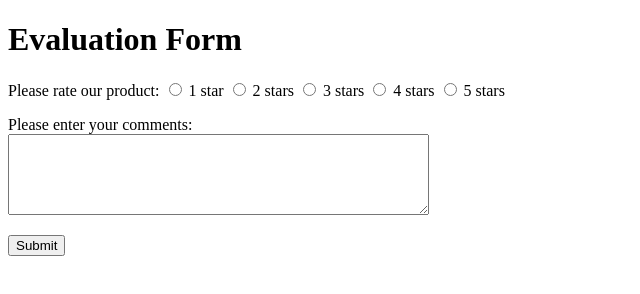
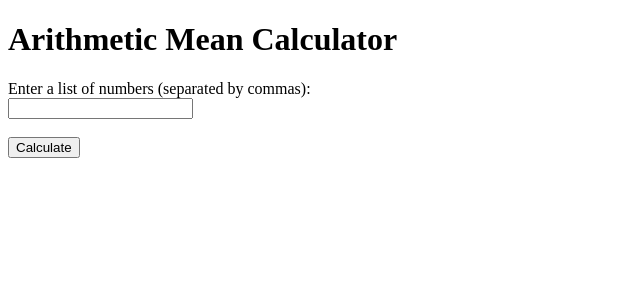
Before and after one commit to MrYako/yako.github.io, a plain HTML site: page index.html in a window 1280 px wide. Shown: the whole page, without its empty margins (0-640 px from the left). Drawn offline with Linux system fonts and the light colour scheme.

Commit message:
Update index.html

```diff
--- a/index.html
+++ b/index.html
@@ -1,62 +1,35 @@
 <!DOCTYPE html>
 <html>
+<head>
+    <title>Arithmetic Mean Calculator</title>
+</head>
+<body>
+    <h1>Arithmetic Mean Calculator</h1>
+    <form>
+        <label for="input">Enter a list of numbers (separated by commas):</label><br>
+        <input type="text" id="input" name="input"><br><br>
+        <button type="button" onclick="calculate()">Calculate</button>
+    </form>
+    <p id="result"></p>
+    <script>
+        function calculate() {
+            var input = document.getElementById("input").value;
+            var numbers = input.split(",").map(parseFloat);
+            var sum = numbers.reduce(function(a, b) {
+                return a + b;
+            });
+            var mean = sum / numbers.length;
+            document.getElementById("result").innerHTML = "The arithmetic mean is " + mean.toFixed(2);
+            saveToTextFile(input, mean.toFixed(2));
+        }
 
-<head>
-  <meta charset="utf-8">
-  <title>Evaluation Form</title>
-</head>
-
-<body>
-  <h1>Evaluation Form</h1>
-  <form onsubmit="return calculateMean()">
-    <p>
-      Please rate our product:
-      <label>
-        <input type="radio" name="rating" value="1" required> 1 star
-      </label>
-      <label>
-        <input type="radio" name="rating" value="2"> 2 stars
-      </label>
-      <label>
-        <input type="radio" name="rating" value="3"> 3 stars
-      </label>
-      <label>
-        <input type="radio" name="rating" value="4"> 4 stars
-      </label>
-      <label>
-        <input type="radio" name="rating" value="5"> 5 stars
-      </label>
-    </p>
-    <p>
-      <label>
-        Please enter your comments:
-        <br>
-        <textarea name="comments" rows="5" cols="50"></textarea>
-      </label>
-    </p>
-    <p>
-      <button type="submit">Submit</button>
-    </p>
-  </form>
-
-  <script>
-    function calculateMean() {
-      var inputs = document.getElementsByName('rating');
-      var total = 0;
-      for (var i = 0; i < inputs.length; i++) {
-        if (inputs[i].checked) {
-          total += parseInt(inputs[i].value);
-          break;
+        function saveToTextFile(input, mean) {
+            var textToSave = "Input: " + input + ", Mean: " + mean + "\n";
+            var filename = "results.txt";
+            var blob = new Blob([textToSave], {type: "text/plain;charset=utf-8"});
+            saveAs(blob, filename);
         }
-      }
-      var comments = document.getElementsByName('comments')[0].value;
-      var mean = total;
-      var text = "Rating: " + total + " stars" + "\nComments: " + comments + "\nMean: " + mean;
-      console.log(text); // Prints message to console
-      return false; // Prevents default form submission behavior
-    }
-  </script>
-
+    </script>
+    <script src="https://cdnjs.cloudflare.com/ajax/libs/FileSaver.js/2.0.5/FileSaver.min.js" integrity="sha512-VMVI7Ok+ky7FJ8SWHQC1DBskTgT0kVPP4bs8fUN18V7JG0wMAu3tq3j2xpBPLk9/+yjeLJ+FEpbf8RzjZ7cFCA==" crossorigin="anonymous" referrerpolicy="no-referrer"></script>
 </body>
-
 </html>
```
